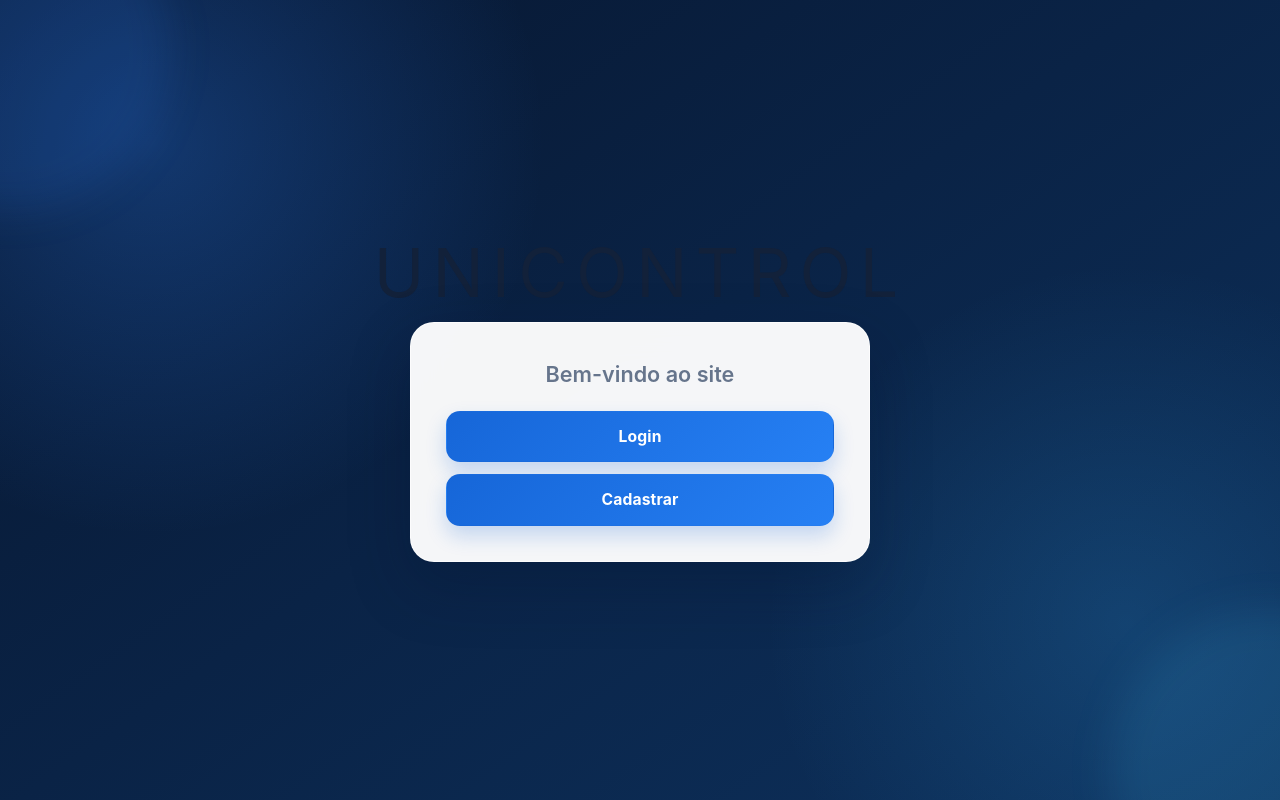
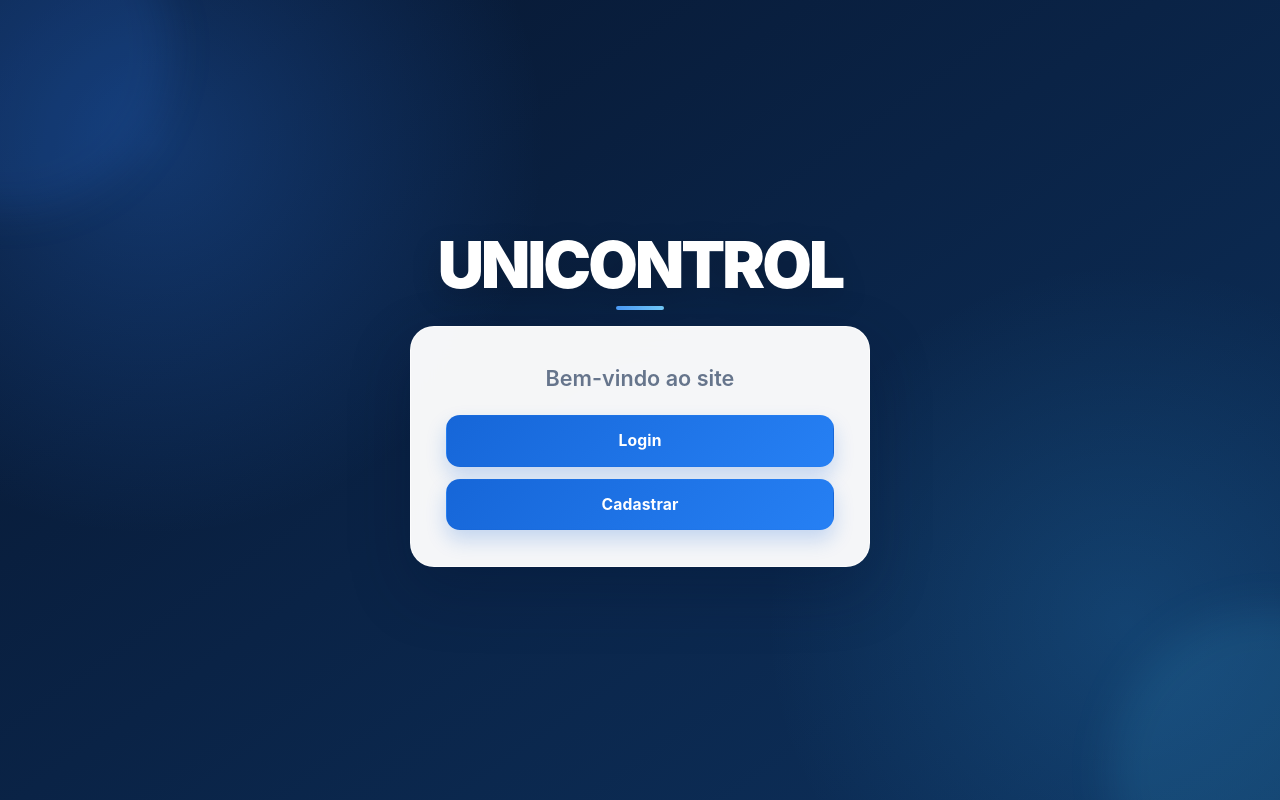
Before and after one commit to luccassxr/controle-uniformes, a React (Vite) app: page / in a window 1280 px wide. Built offline with nearby package versions, Linux system fonts and the light colour scheme; no server answers.

Commit message:
Moderniza assinatura visual da marca

```diff
--- a/src/components/Logo.css
+++ b/src/components/Logo.css
@@ -1,20 +1,31 @@
 .logo {
   font-family: var(--font-display);
-  font-weight: 400;
-  letter-spacing: 0.12em;
+  font-weight: 900;
+  letter-spacing: -0.045em;
   text-align: center;
-  color: var(--ink);
+  color: #fff;
   line-height: 1;
+  text-shadow: 0 8px 30px rgba(0, 0, 0, 0.2);
+}
+
+.logo::after {
+  content: '';
+  display: block;
+  width: 48px;
+  height: 4px;
+  margin: 0.55rem auto 0;
+  border-radius: 999px;
+  background: linear-gradient(90deg, #4fa1ff, #76d0ff);
 }
 
 .logo--sm {
-  font-size: clamp(2rem, 6vw, 2.75rem);
+  font-size: clamp(1.8rem, 5vw, 2.35rem);
 }
 
 .logo--md {
-  font-size: clamp(2.5rem, 8vw, 3.5rem);
+  font-size: clamp(2.2rem, 7vw, 3.2rem);
 }
 
 .logo--lg {
-  font-size: clamp(3rem, 10vw, 4.25rem);
+  font-size: clamp(2.7rem, 9vw, 4rem);
 }
```
